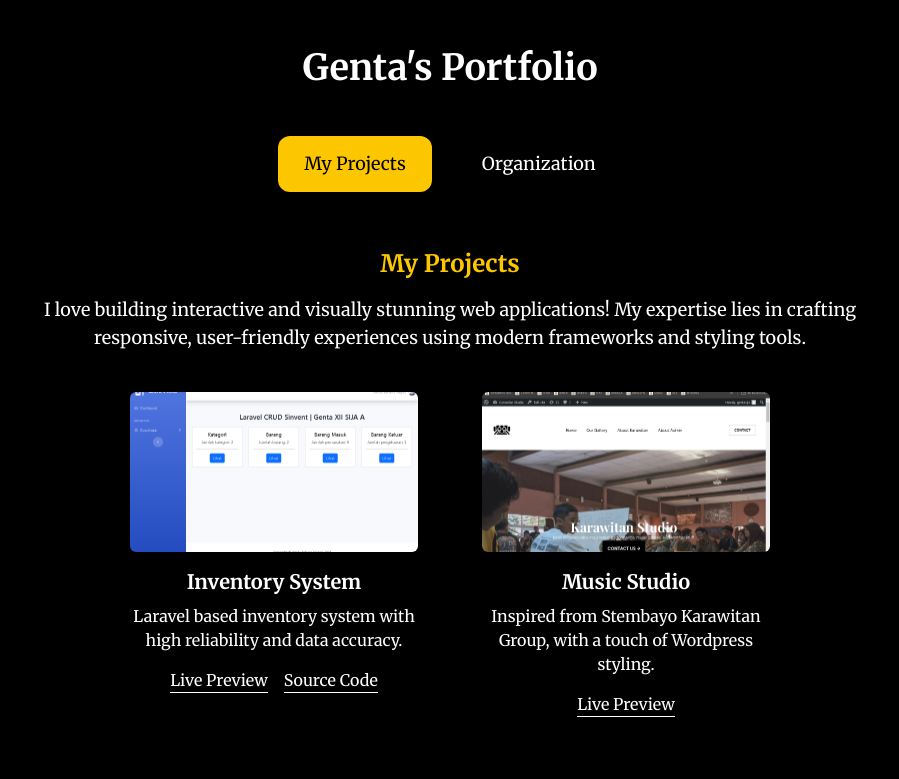
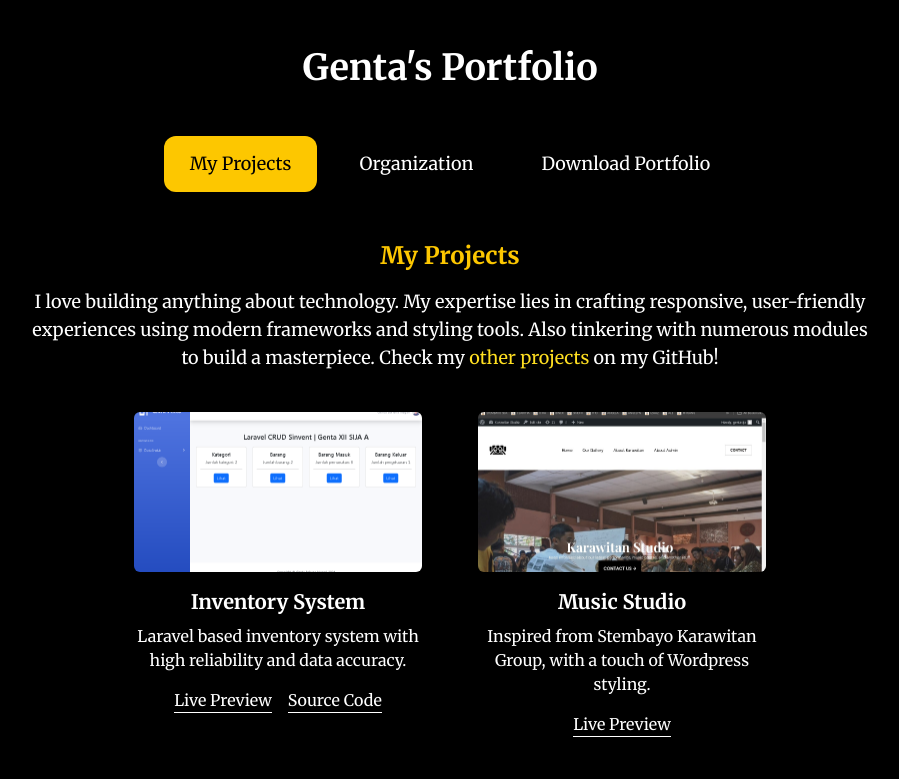
Before and after one commit to genta-bahana-nagari/portfolio-page, a React (Vite) app: page / in a window 1280 px wide. Shown: the part 1980-2759 px from the top of the page, without its empty margins (190-1089 px from the left). Built offline with nearby package versions, Linux system fonts and the light colour scheme; a web font is replaced by a local one.

Commit message:
fix: revision in porto

```diff
--- a/src/components/Contact.jsx
+++ b/src/components/Contact.jsx
@@ -10,7 +10,16 @@ const Contact = () => {
       id="contact"
     >
       <div className="text-center">
-        <h2 className="text-4xl font-bold mb-2">Contact Me</h2>
+        <h2
+          className="text-4xl font-bold mb-2"
+          initial={{ opacity: 0, y: 50 }}
+          whileInView={{ opacity: 1 }}
+          exit={{ opacity: 0, y: -50 }}
+          transition={{ duration: 0.8, ease: "easeInOut" }}
+          viewport={{ once: false, amount: 0.3 }}
+        >
+          Contact Me
+        </h2>
         <motion.div
           className="container mx-auto grid grid-cols-1 md:grid-cols-2 gap-6 px-4 sm:px-8 md:px-12"
           initial={{ opacity: 0, y: 50 }}
@@ -64,7 +73,9 @@ const Contact = () => {
                   transition={{ type: "spring", stiffness: 300 }}
                 >
                   <span className="text-white">{social.icon}</span>
-                  <span className="text-white text-sm md:text-2xl">{social.label}</span>
+                  <span className="text-white text-sm md:text-2xl">
+                    {social.label}
+                  </span>
                   <p className="text-gray-300 text-sm">{social.account}</p>
                 </motion.a>
               ))}
--- a/src/components/Hero.jsx
+++ b/src/components/Hero.jsx
@@ -19,7 +19,8 @@ const Hero = () => {
   return (
     <section
       id="home"
-      className="flex flex-col mt-10 items-center justify-center min-h-screen px-6 sm:px-8 md:px-10 bg-black text-white text-center"
+      className="flex flex-col mt-10 items-center
+      justify-center min-h-screen px-6 sm:px-8 md:px-10 bg-black text-white text-center"
     >
       <motion.div
         className="flex flex-col items-center gap-6 md:gap-8"
--- a/src/components/Porto.jsx
+++ b/src/components/Porto.jsx
@@ -12,8 +12,22 @@ import esp_cam from "/src/assets/images/esp_cam.jpg";
 const portfolioItems = [
   {
     title: "My Projects",
-    description:
-      "I love building interactive and visually stunning web applications! My expertise lies in crafting responsive, user-friendly experiences using modern frameworks and styling tools.",
+    description: (
+      <>
+        I love building anything about technology. My expertise lies in crafting
+        responsive, user-friendly experiences using modern frameworks and
+        styling tools. Also tinkering with numerous modules to build a
+        masterpiece. Check my <span className="text-yellow-300">other projects</span> on{" "}
+        <a
+          href="https://github.com/genta-bahana-nagari"
+          target="_blank"
+          rel="noopener noreferrer"
+          className="text-white hover:text-yellow-300 hover:underline transition-all duration-200"
+        >
+          my GitHub!
+        </a>
+      </>
+    ),
     component: "ProjectCard",
     items: [
       {
@@ -42,13 +56,19 @@ const portfolioItems = [
   {
     title: "Organization",
     description:
-      "Beyond coding, I thrive in teamwork and leadership. I've contributed to cultural organizations and student councils, leading initiatives that foster creativity and collaboration!",
+      "Beyond coding, I’m passionate about teamwork and leadership. I’ve played an active role in cultural organizations and student councils, where I’ve led initiatives that spark creativity, strengthen collaboration, and bring people together. Whether it's preserving traditions or driving impactful projects, I love working with teams to turn ideas into reality!",
     component: "OrganizationCard",
     items: [
       { name: "Karawitan Stembayo", image: KARAWITAN },
       { name: "PAKS Stembayo", image: PAKS },
       { name: "Junior High Council", image: OSIS_SMP },
     ],
+  },
+  {
+    title: "Download Portfolio",
+    description: "You can check the other stuff in PDF format here.",
+    component: "DownloadPortfolio",
+    items: [],
   },
 ];
 
@@ -61,7 +81,7 @@ const Porto = () => {
       <h2 className="text-4xl font-bold mb-12 text-white">Genta's Portfolio</h2>
 
       {/* Tabs */}
-      <div className="flex justify-center gap-6 mb-8">
+      <div className="flex flex-wrap justify-center gap-4 mb-6 px-4">
         {portfolioItems.map((item, index) => (
           <button
             key={index}
@@ -81,7 +101,7 @@ const Porto = () => {
       {/* Card Section */}
       <motion.div
         key={selectedCategory}
-        className="max-w-4xl mx-auto p-6 bg-black text-white"
+        className="w-full md:max-w-4xl mx-auto p-6 bg-black text-white rounded-lg shadow-lg"
         initial={{ opacity: 0, y: 20 }}
         animate={{ opacity: 1, y: 0 }}
         transition={{ duration: 0.5 }}
@@ -89,10 +109,23 @@ const Porto = () => {
         <h3 className="text-2xl font-semibold mb-4 text-yellow-400">
           {selectedData.title}
         </h3>
-        <p className="text-sm md:text-lg text-white mb-6">{selectedData.description}</p>
+        <p className="text-sm md:text-lg text-white mb-6">
+          {selectedData.description}
+        </p>
 
         {/* Card Items */}
-        <div className="flex flex-wrap justify-center gap-8">
+        {selectedData.component === "DownloadPortfolio" ? (
+          <div className="flex justify-center">
+            <a
+              href="https://drive.google.com/file/d/1_Vc9yrPF4kCr_UdkXUhno7jz0hDBGyP3/view?usp=sharing"
+              download="Genta_Portfolio.pdf"
+              className="px-6 py-3 bg-yellow-400 text-black font-semibold rounded-lg shadow-lg hover:bg-yellow-500 transition"
+            >
+              Download Here
+            </a>
+          </div>
+        ) : (
+          <div className="flex flex-wrap justify-center gap-6">
             {selectedData.items.map((item, index) =>
               selectedData.component === "ProjectCard" ? (
                 <ProjectCard key={index} {...item} />
@@ -101,6 +134,7 @@ const Porto = () => {
               )
             )}
           </div>
+        )}
       </motion.div>
     </div>
   );
```
Lines whose indentation alone changed are shown as unchanged.
